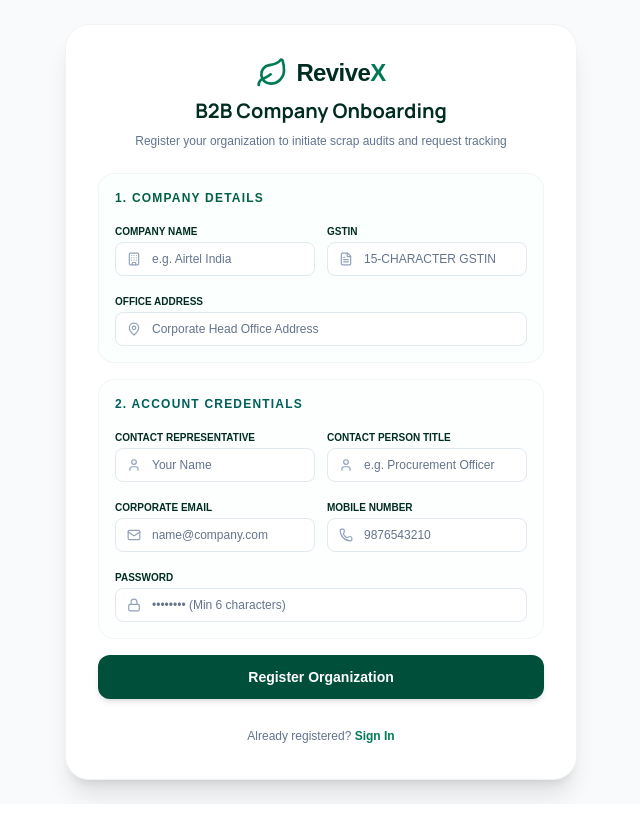
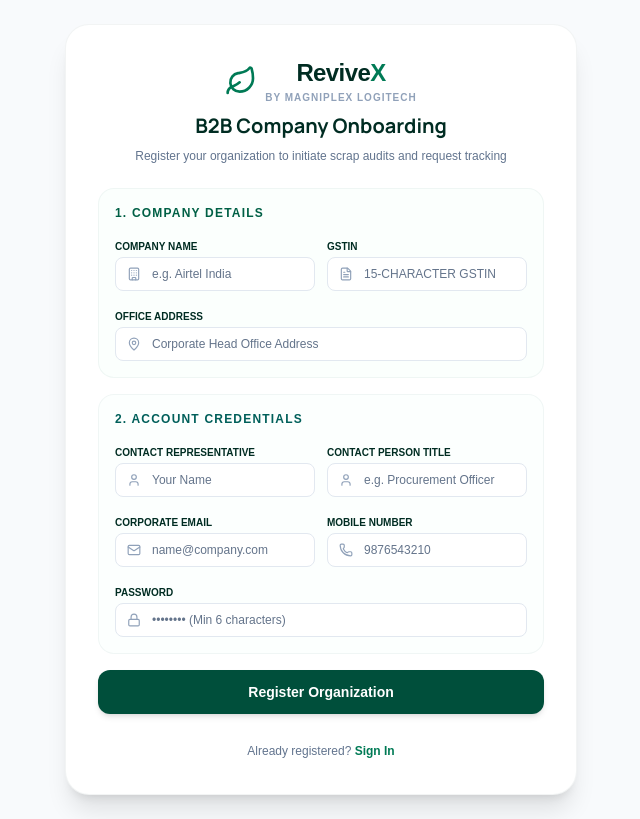
Before and after one commit to LalithaSreya/ReviveX, a Next.js app: page /register in a window 1280 px wide. Shown: the whole page, without its empty margins (319-959 px from the left). Built offline with nearby package versions, Linux system fonts and the light colour scheme; no server answers.

Commit message:
feat: integrate Magniplex Logitech branding across landing page, login, and registration

```diff
--- a/src/app/login/page.tsx
+++ b/src/app/login/page.tsx
@@ -144,7 +144,7 @@ export default function LoginPage() {
         <div className="flex flex-col items-center text-center space-y-2">
           <Link href="/" className="flex items-center space-x-2">
             <Leaf className="h-8 w-8 text-emerald-700" />
-            <span className="text-2xl font-extrabold tracking-tight text-emerald-950">Revive<span className="text-emerald-700">X</span></span>
+            <span className="text-2xl font-extrabold tracking-tight text-emerald-950">Revive<span className="text-emerald-700">X</span> <span className="text-[10px] text-slate-400 font-semibold align-middle uppercase tracking-widest block mt-0.5">by Magniplex Logitech</span></span>
           </Link>
           <h2 className="font-heading text-xl font-bold text-emerald-950">Sign in to your account</h2>
           <p className="text-xs text-slate-500">Access your B2B sustainability dashboard and tracking systems</p>
--- a/src/app/page.tsx
+++ b/src/app/page.tsx
@@ -68,7 +68,7 @@ export default function HomePage() {
         <div className="max-w-7xl mx-auto px-6 h-16 flex items-center justify-between">
           <Link href="/" className="flex items-center space-x-2">
             <Leaf className="h-6 w-6 text-emerald-700" />
-            <span className="text-xl font-bold tracking-tight text-emerald-950">Revive<span className="text-emerald-700">X</span></span>
+            <span className="text-xl font-bold tracking-tight text-emerald-950">Revive<span className="text-emerald-700">X</span> <span className="text-[10px] text-slate-400 font-semibold align-middle ml-1.5 uppercase tracking-wider">by Magniplex Logitech</span></span>
           </Link>
           <nav className="hidden md:flex items-center space-x-8 text-sm font-medium text-emerald-900/80">
             <a href="#what-we-do" className="hover:text-emerald-950 transition-colors">What We Do</a>
@@ -101,13 +101,13 @@ export default function HomePage() {
           <div className="lg:col-span-6 space-y-6">
             <div className="inline-flex items-center space-x-2 bg-emerald-50 border border-emerald-900/10 rounded-full px-3 py-1 text-emerald-900 text-xs font-semibold">
               <Sparkles className="h-3 w-3 text-emerald-700" />
-              <span>B2B Circular Economy Platform</span>
+              <span>B2B Circular Platform by Magniplex Logitech</span>
             </div>
             <h1 className="font-heading text-4xl sm:text-5xl lg:text-6xl font-extrabold tracking-tight text-emerald-950 leading-tight">
               Transforming Industrial Waste Into <span className="text-transparent bg-clip-text bg-gradient-to-r from-emerald-700 to-teal-600">Sustainable Value</span>
             </h1>
             <p className="text-slate-600 text-lg sm:text-xl font-medium leading-relaxed">
-              End-to-end e-waste management, scrap recovery, refurbishment, repair services, spare parts recovery, and sustainability reporting for enterprises.
+              End-to-end e-waste management, scrap recovery, refurbishment, repair services, spare parts recovery, and sustainability reporting powered by <span className="text-emerald-950 font-bold">Magniplex Logitech</span>.
             </p>
             <div className="flex flex-col sm:flex-row items-center gap-4 pt-4">
               <Link
@@ -431,7 +431,7 @@ export default function HomePage() {
                 <Leaf className="h-8 w-8 text-emerald-400" />
                 <h3 className="text-2xl font-bold mt-6 leading-tight">Request a Waste Audit & Commercial Proposal</h3>
                 <p className="text-emerald-100/70 text-sm mt-3 leading-relaxed">
-                  Provide your organization details and material estimation. Our operations and compliance experts will arrange a site audit within 48 hours.
+                  Provide your organization details and material estimation. Magniplex Logitech's logistics and compliance experts will arrange a site audit within 48 hours.
                 </p>
               </div>
 
@@ -442,7 +442,7 @@ export default function HomePage() {
                 </div>
                 <div className="flex items-center space-x-3 text-emerald-100/95">
                   <Mail className="h-4 w-4 text-emerald-400" />
-                  <span>partnerships@revivex.co</span>
+                  <span>partnerships@magniplexlogitech.com</span>
                 </div>
                 <div className="flex items-center space-x-3 text-emerald-100/95">
                   <MapPin className="h-4 w-4 text-emerald-400" />
@@ -620,7 +620,7 @@ export default function HomePage() {
           </div>
         </div>
         <div className="max-w-7xl mx-auto px-6 border-t border-emerald-900/10 mt-8 pt-6 text-center text-xs">
-          <span>&copy; {new Date().getFullYear()} ReviveX Technologies Private Limited. All rights reserved.</span>
+          <span>&copy; {new Date().getFullYear()} Magniplex Logitech. All rights reserved. ReviveX is operated by Magniplex Logitech.</span>
         </div>
       </footer>
     </div>
--- a/src/app/register/page.tsx
+++ b/src/app/register/page.tsx
@@ -110,7 +110,7 @@ export default function RegisterPage() {
         <div className="flex flex-col items-center text-center space-y-2">
           <Link href="/" className="flex items-center space-x-2">
             <Leaf className="h-8 w-8 text-emerald-700" />
-            <span className="text-2xl font-extrabold tracking-tight text-emerald-950">Revive<span className="text-emerald-700">X</span></span>
+            <span className="text-2xl font-extrabold tracking-tight text-emerald-950">Revive<span className="text-emerald-700">X</span> <span className="text-[10px] text-slate-400 font-semibold align-middle uppercase tracking-widest block mt-0.5">by Magniplex Logitech</span></span>
           </Link>
           <h2 className="font-heading text-xl font-bold text-emerald-950">B2B Company Onboarding</h2>
           <p className="text-xs text-slate-500">Register your organization to initiate scrap audits and request tracking</p>
```
